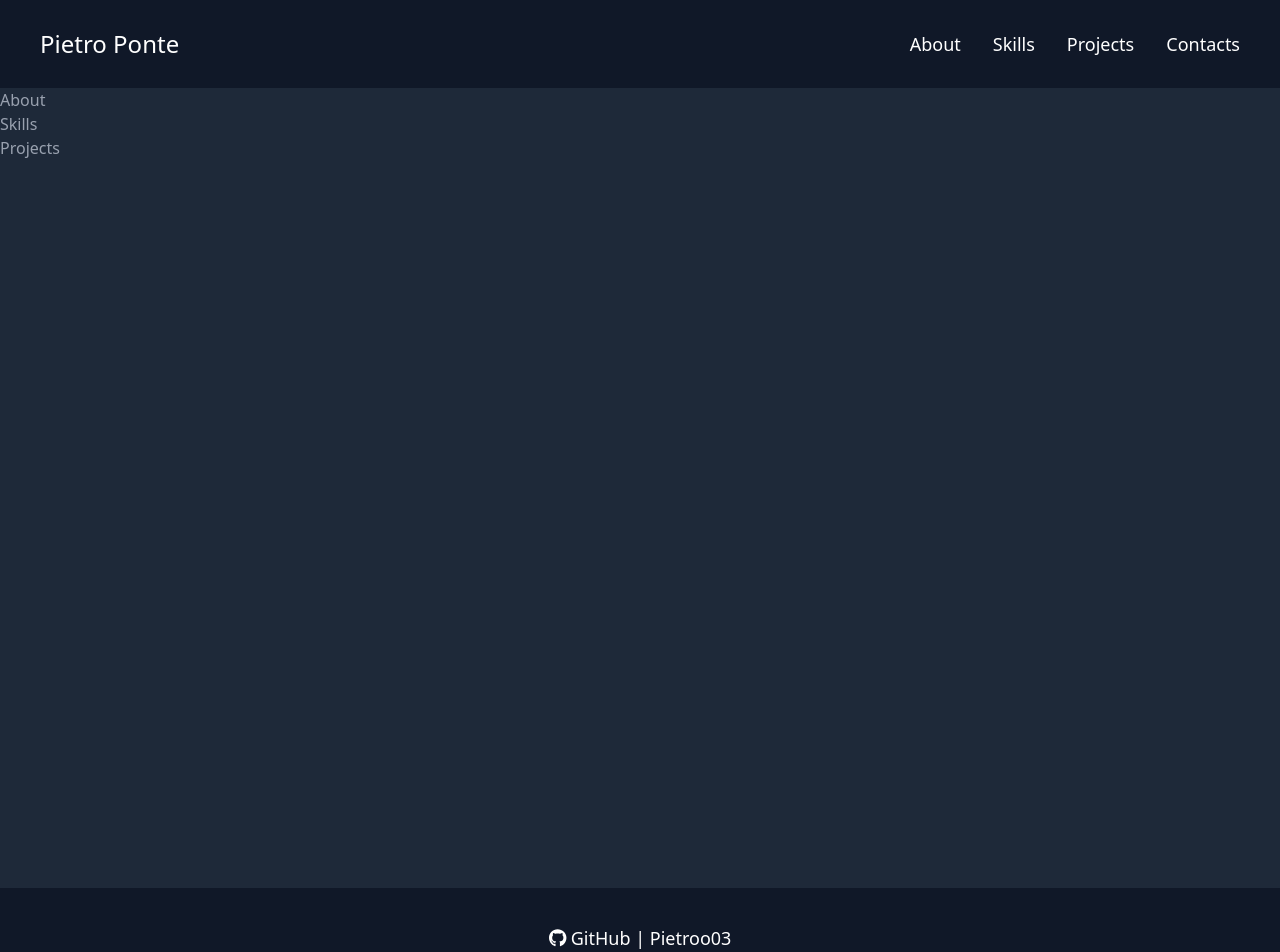
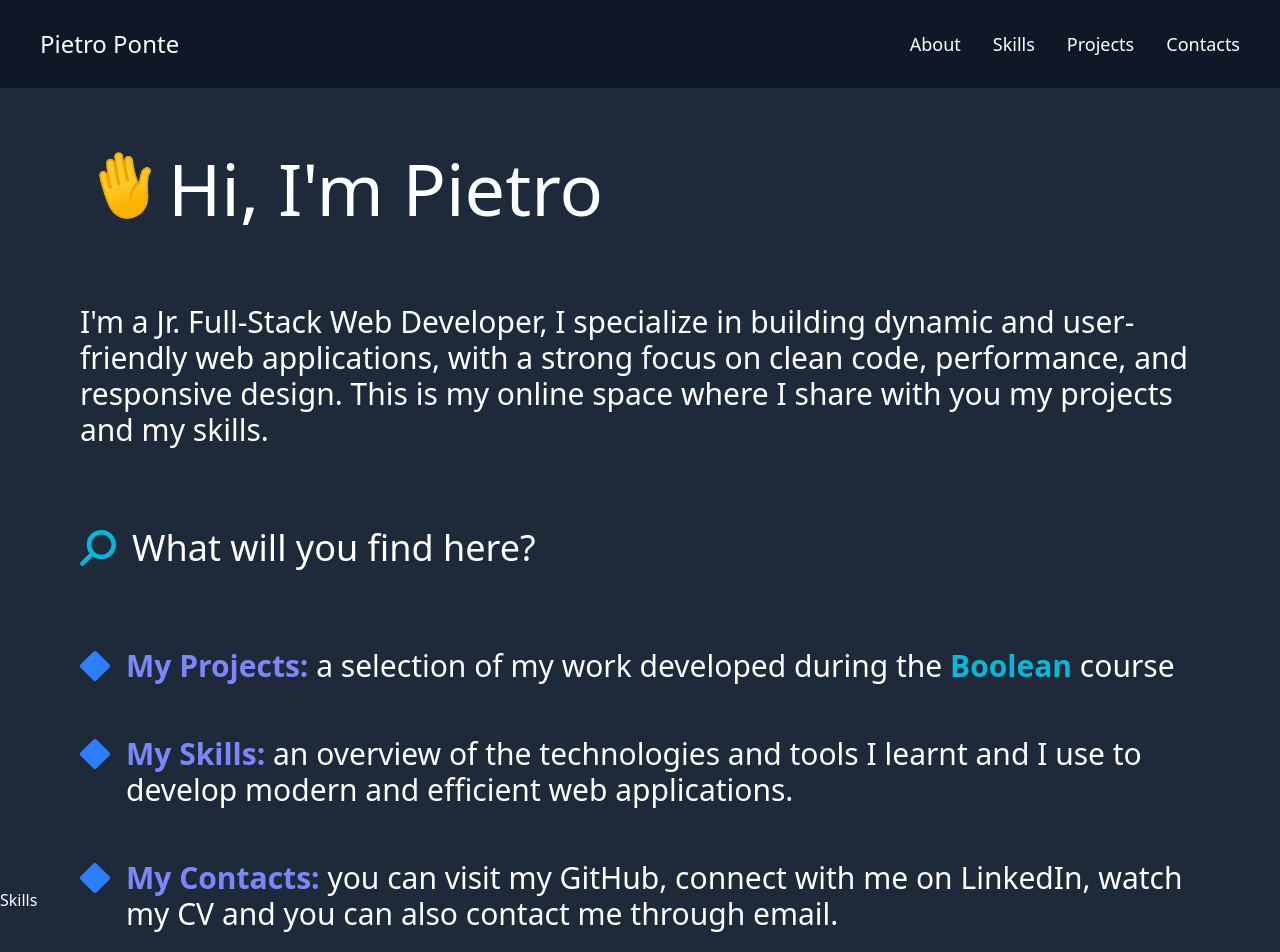
Before and after one commit to Pietroo03/MyPortfolio, a React (Vite) app: page / in a window 1280 px wide. Shown: the top 952 px of the page. Built offline with nearby package versions, Linux system fonts and the light colour scheme.

Commit message:
add about section

```diff
--- a/src/App.jsx
+++ b/src/App.jsx
@@ -11,7 +11,7 @@ function App() {
 
       <Header />
 
-      <main className="text-gray-400 bg-gray-800 body-font h-screen">
+      <main className="text-white bg-gray-800 ">
 
         <About />
         <Skills />
--- a/src/Components/About.jsx
+++ b/src/Components/About.jsx
@@ -1,7 +1,67 @@
+import { FontAwesomeIcon } from '@fortawesome/react-fontawesome'
+import { faMagnifyingGlass, faDiamond } from '@fortawesome/free-solid-svg-icons'
+
+
 export default function About() {
 
     return (
-        <div>About</div>
+
+        <>
+            <section id="about" className="h-screen py-16 mx-20">
+                <h1 className="text-7xl flex items-center">
+                    <img src="/mano-che-saluta.gif" alt="" style={{ width: '72px' }} className='inline' />
+                    <span className='pl-4'> Hi, I'm Pietro</span>
+                </h1>
+
+                <div className='text-3xl py-20'>
+                    <p>I'm a Jr. Full-Stack Web Developer, I specialize in building dynamic and user-friendly web applications, with a strong focus on clean code, performance, and responsive design. This is my online space where I share with you my projects and my skills.</p>
+                    <div className='text-4xl py-20'>
+                        <FontAwesomeIcon icon={faMagnifyingGlass} rotation={90} className='text-cyan-500' />
+                        <span className='pl-4'>What will you find here?</span>
+                    </div>
+                    <ul>
+                        <li className='pb-13'>
+                            <FontAwesomeIcon icon={faDiamond} className='text-blue-500' />
+                            <div className='inline pl-4 '>
+                                <span className='font-bold text-indigo-400'>
+                                    <a href="#projects">My Projects: </a>
+                                </span>
+                                <span>a selection of my work developed during the <strong className='text-cyan-500'>Boolean</strong> course</span>
+                            </div>
+                        </li>
+                        <li className='pb-13 flex'>
+                            <div>
+                                <FontAwesomeIcon icon={faDiamond} className='text-blue-500' />
+                            </div>
+                            <div className='pl-4'>
+                                <span className='font-bold text-indigo-400'>
+                                    <a href="#skills">My Skills: </a>
+                                </span>
+                                <span>an overview of the technologies and tools I learnt and I use to develop modern and efficient web applications.</span>
+                            </div>
+
+                        </li>
+                        <li className='flex'>
+                            <div>
+                                <FontAwesomeIcon icon={faDiamond} className='text-blue-500' />
+                            </div>
+                            <div className='pl-4'>
+                                <span className='font-bold text-indigo-400'>
+                                    <a href="#contacts">My Contacts: </a>
+                                </span>
+                                <span>you can visit my GitHub, connect with me on LinkedIn, watch my CV and you can also contact me through email.</span>
+                            </div>
+                        </li>
+                    </ul>
+                </div>
+                <div className='text-center text-3xl pt-8 '>
+                    <button className='rounded-full bg-indigo-800 hover:scale-125 transition duration-200 ease-in-out' style={{ width: '40px', height: '40px' }}>
+                        <a href="#skills">↓</a>
+                    </button>
+                </div>
+            </section >
+
+        </>
 
     )
 }
--- a/src/Components/Header.jsx
+++ b/src/Components/Header.jsx
@@ -10,13 +10,13 @@ export default function Header() {
                 </div>
 
                 <nav className="justify-between ">
-                    <a href="#" className="group hover:text-cyan-500 transition duration-200 ease-in-out">
+                    <a href="#about" className="group hover:text-cyan-500 transition duration-200 ease-in-out">
                         <span className="bg-left-bottom bg-gradient-to-r from-cyan-500 to-cyan-500 bg-[length:0%_2px] bg-no-repeat group-hover:bg-[length:100%_2px] transition-all duration-500 ease-out">About</span>
                     </a>
-                    <a href="#" className="ml-8 group hover:text-cyan-500 transition duration-200 ease-in-out">
+                    <a href="#skills" className="ml-8 group hover:text-cyan-500 transition duration-200 ease-in-out">
                         <span className="bg-left-bottom bg-gradient-to-r from-cyan-500 to-cyan-500 bg-[length:0%_2px] bg-no-repeat group-hover:bg-[length:100%_2px] transition-all duration-500 ease-out">Skills</span>
                     </a>
-                    <a href="#" className="ml-8 group  hover:text-cyan-500 transition duration-200 ease-in-out">
+                    <a href="#projects" className="ml-8 group  hover:text-cyan-500 transition duration-200 ease-in-out">
                         <span className="bg-left-bottom bg-gradient-to-r from-cyan-500 to-cyan-500 bg-[length:0%_2px] bg-no-repeat group-hover:bg-[length:100%_2px] transition-all duration-500 ease-out">Projects</span>
                     </a>
                     <a href="#contacts" className="ml-8 mr-6 group  hover:text-cyan-500 transition duration-200 ease-in-out">
--- a/src/Components/Projects.jsx
+++ b/src/Components/Projects.jsx
@@ -1,7 +1,7 @@
 export default function Projects() {
 
     return (
-        <div>Projects</div>
+        <div className="h-screen">Projects</div>
 
     )
 }
--- a/src/Components/Skills.jsx
+++ b/src/Components/Skills.jsx
@@ -1,6 +1,6 @@
 export default function Skills() {
 
     return (
-        <div>Skills</div>
+        <div className="h-screen">Skills</div>
     )
 }
```
Also changed, not shown: public/mano-che-saluta.gif (added).
